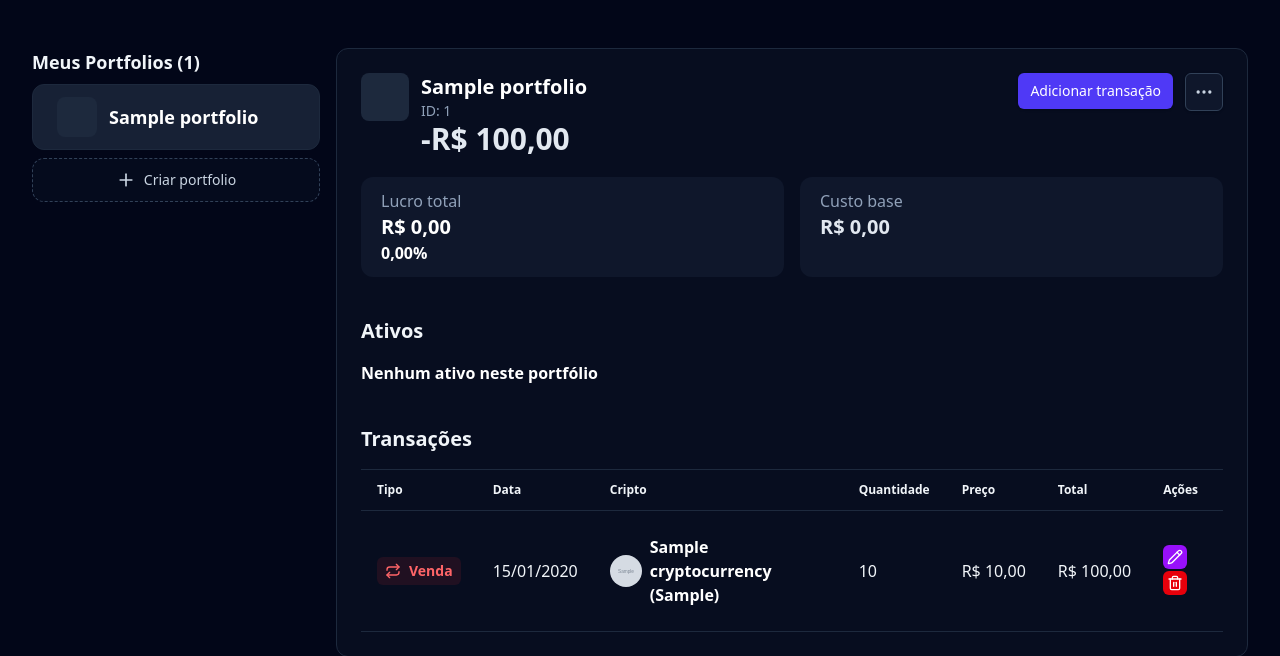
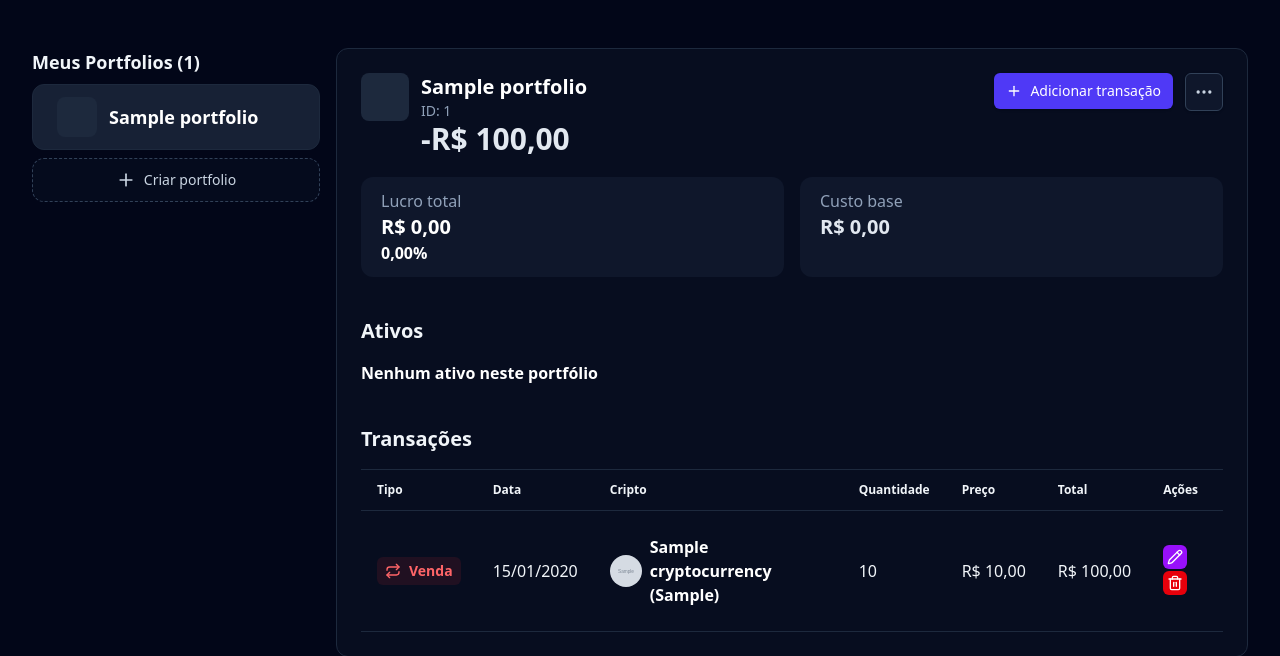
Before and after one commit to mateusathos/crypto-wallet-manager, a Flask app: page /portfolio in a window 1280 px wide. Shown: the part 65-721 px from the top of the page. Run offline with Flask 3, Linux system fonts and the light colour scheme; the visitor is signed in with stand-in values (Sample User, id 1); tables that the repository leaves empty hold one stand-in row (values such as "Sample post"); grey boxes marked "Sample" are stand-in pictures; parts of the project's set-up code (start-up, migrations or seed data) failed here and were passed over.

Commit message:
Add icon to transaction button

```diff
--- a/templates/portfolio.html
+++ b/templates/portfolio.html
@@ -111,7 +111,10 @@
                             </div>
 
                             <div class="flex flex-wrap items-start gap-2 sm:gap-3">
-                                <button type="button" data-open-new-transaction class="cursor-pointer inline-flex items-center rounded-md bg-indigo-600 hover:bg-indigo-500 text-white px-3 py-2 text-sm font-medium shadow-sm transition-colors">Adicionar transação</button>
+                                <button type="button" data-open-new-transaction class="cursor-pointer inline-flex items-center gap-2 rounded-md bg-indigo-600 hover:bg-indigo-500 text-white px-3 py-2 text-sm font-medium shadow-sm transition-colors">
+                                    <i data-lucide="plus" class="h-4 w-4"></i>
+                                    <span>Adicionar transação</span>
+                                </button>
                                 <div class="relative">
                                     <button type="button" id="sp-actions-menu-button" class="cursor-pointer inline-flex items-center justify-center rounded-md border border-slate-700 bg-slate-900 p-2 text-slate-300 shadow-sm transition-colors hover:bg-slate-800 hover:text-white" aria-label="Abrir ações do portfólio" aria-expanded="false" aria-controls="sp-actions-menu">
                                         <i data-lucide="ellipsis" class="h-5 w-5"></i>
```
